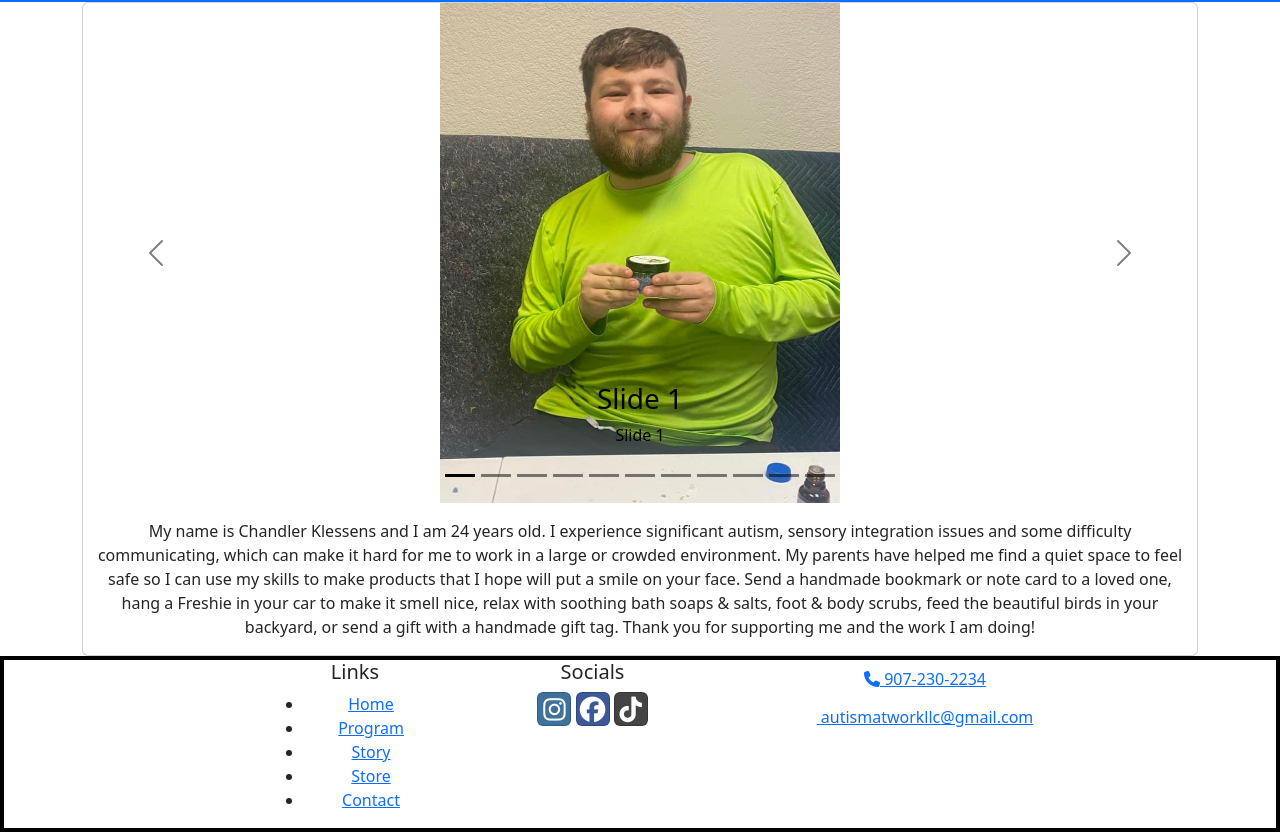
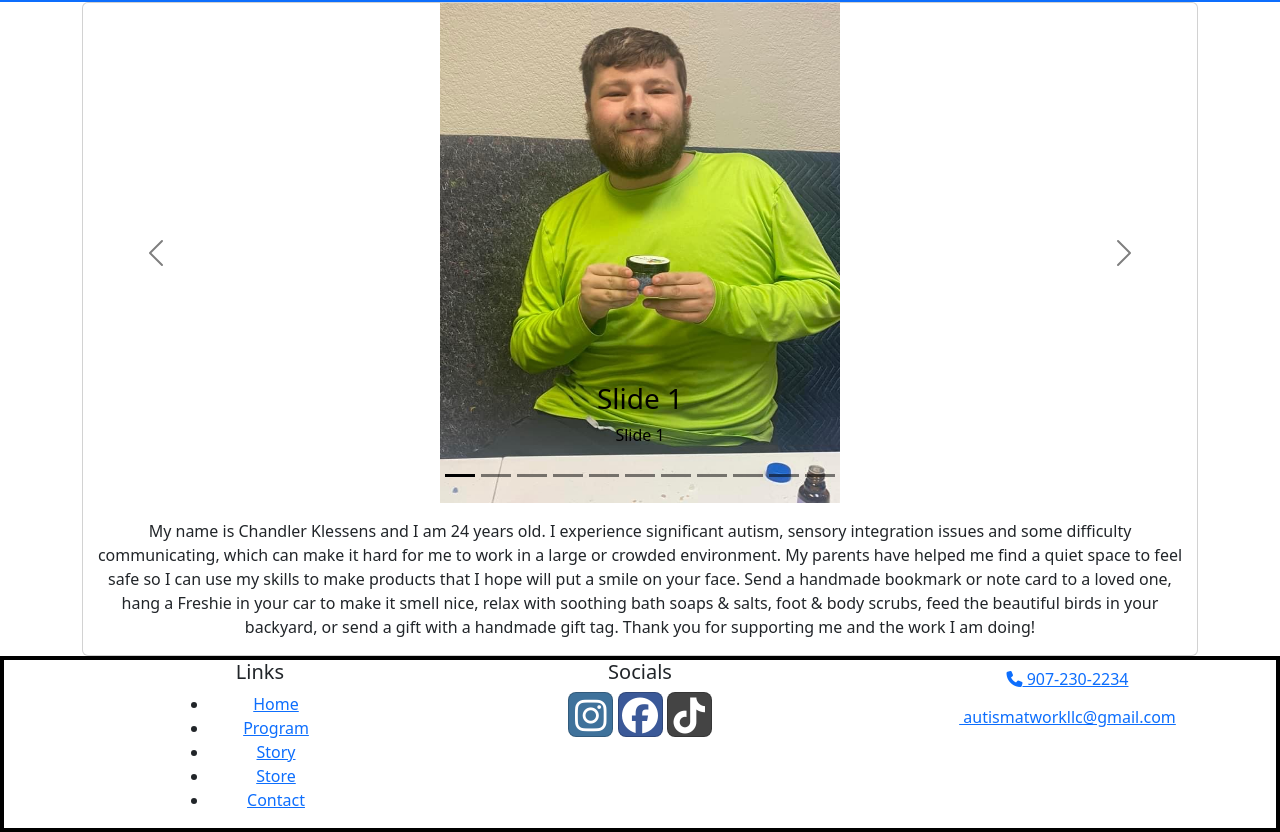
Before and after one commit to Kless92/ChainsWebSiteReact, a React (Create React App) app: page / in a window 1280 px wide. Shown: the part 313-1145 px from the top of the page. Built offline with nearby package versions, Linux system fonts and the light colour scheme.

Commit message:
experamenting with footer.js to resize for mobie screen and monitor.  Also soical link button size has incressed.

```diff
--- a/src/App.css
+++ b/src/App.css
@@ -38,7 +38,8 @@
 }
 
 .footer-site {
-  border: 4px solid black
+  border: 4px solid black;
+  /*background-color: blue*/
 }
 
 .reSize{
@@ -94,3 +95,7 @@
 .linkText{
   color: red;
 }
+
+a{
+
+}
--- a/src/components/Footer.js
+++ b/src/components/Footer.js
@@ -1,12 +1,12 @@
-import { Container, Row, Col } from 'reactstrap';
+import { Container, Row, Col} from 'reactstrap';
 import { Link } from 'react-router-dom';
 
 const Footer = () => {
     return (
         <footer className='footer-site'>
-        <Container color='primary'>
+            <Container>
                 <Row>
-                <Col xs={{ size: 4, offset: 2 }} sm='2'>
+                    <Col xs='3' sm='2' lg={{size: 2, offset: 1}}>
                         <h5>Links</h5>
                         <ul>
                             <li>
@@ -26,28 +26,29 @@ const Footer = () => {
                             </li>
                         </ul>
                     </Col>
-                <Col xs='6' sm='3'>
+                    <Col xs='2' sm='3' lg={{size: 2, offset: 2}}>
                         <h5>Socials</h5>
                         <a
-                        className='btn btn-social-icon btn-instagram'
+                            className='btn btn-social-icon btn-instagram btn-lg fa-lg'
                             href='https://www.instagram.com/autism_at_work/'
+
                         >
                             <i className='fa-brands fa-instagram' />
                         </a>{' '}
                         <a
-                        className='btn btn-social-icon btn-facebook'
+                            className='btn btn-social-icon btn-facebook btn-lg fa-lg'
                             href='https://www.facebook.com/groups/393039416283624'
                         >
                             <i className='fa-brands fa-facebook' />
                         </a>{' '}
                         <a
-                        className='btn btn-social-icon btn-github'
+                            className='btn btn-social-icon btn-github btn-lg fa-lg'
                             href='https://www.tiktok.com/@autismatworkllc'
                         >
                             <i className='fa-brands fa-tiktok' />
                         </a>{' '}
                     </Col>
-                <Col sm='4'>
+                    <Col xs='7' sm='4' lg={{size: 3, offset: 2}}>
                         <a
                             role='button'
                             className='btn btn-link'
```
Lines whose indentation alone changed are shown as unchanged.
